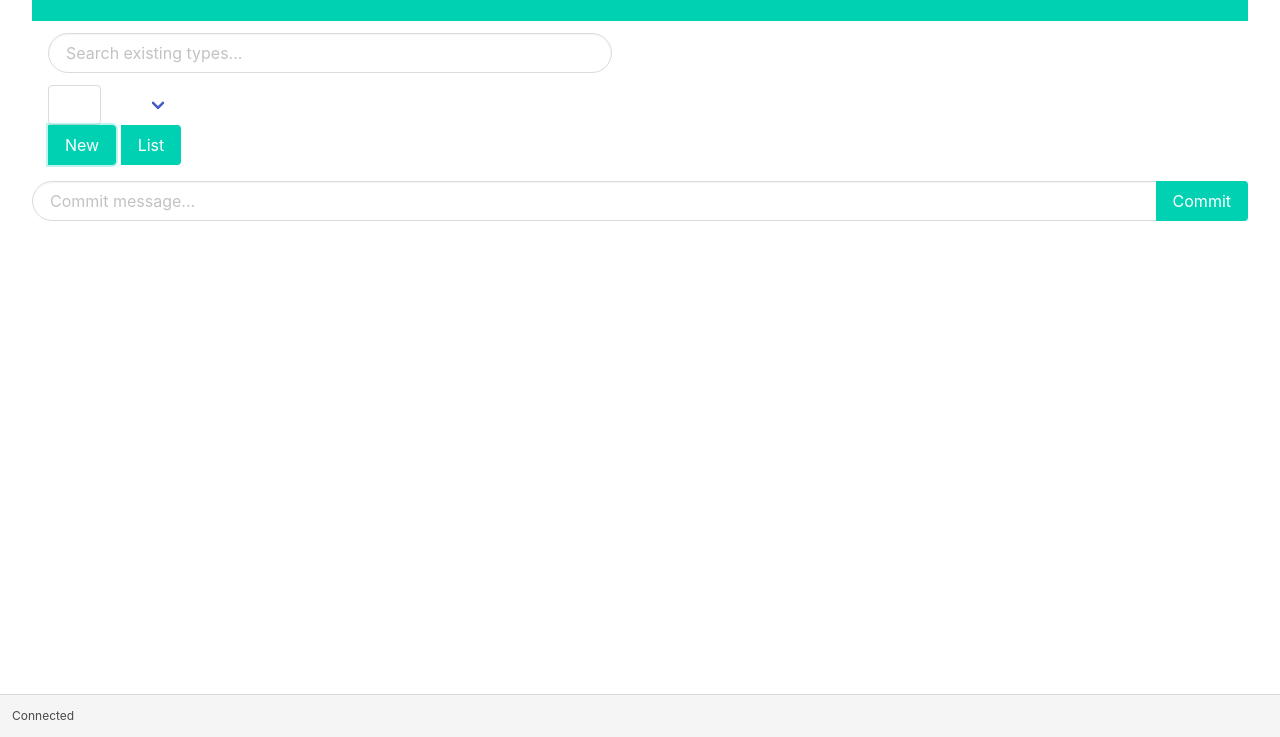
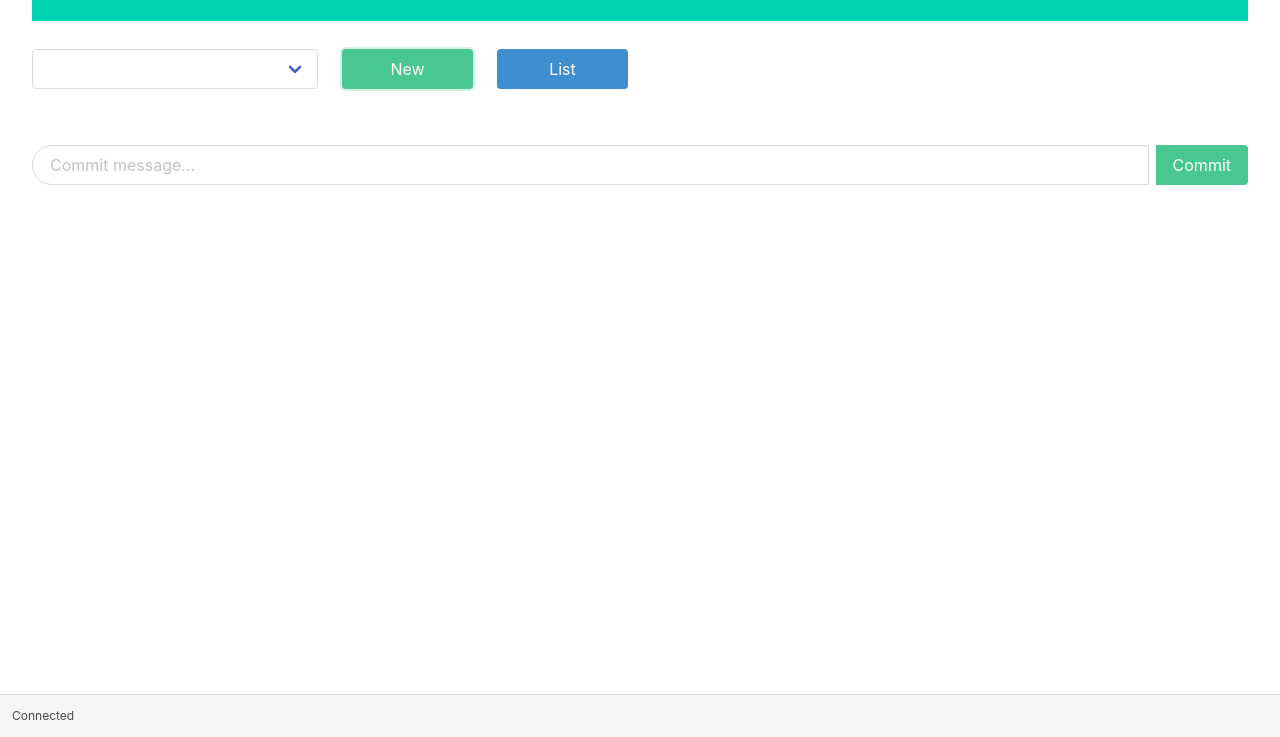
Before and after one commit to davidkleiven/TripleWorks, a plain HTML site: page pkg/html/index.html in a window 1280 px wide. Both pictures are taken after a click on the button "New". Shown: the part 63-800 px from the top of the page. Drawn offline with nearby package versions, Linux system fonts and the light colour scheme; no server answers.

Commit message:
feat: improve layout

```diff
--- a/pkg/html/index.html
+++ b/pkg/html/index.html
@@ -38,18 +38,9 @@
 
       <div class="columns is-fullheight">
         <div class="column is-half" id="left-panel">
-          <div class="px-4 py-3">
-            <div class="field">
-              <p class="control">
-                <input
-                  class="input is-rounded"
-                  type="text"
-                  placeholder="Search existing types..."
-                />
-              </p>
-            </div>
-            <div class="field has-addons">
-              <div class="select">
+          <div class="columns mt-4">
+            <div id="kind-select-column" class="column">
+              <div class="select is-fullwidth">
                 <select
                   id="type-select"
                   name="type"
@@ -58,9 +49,14 @@
                   hx-target="this"
                   hx-swap="innerHTML"
                 ></select>
-                <div class="control has-addons">
+              </div>
+            </div>
+            <div id="kind-btn-column" class="column">
+              <div class="columns">
+                <div class="column">
                   <button
-                    class="button is-primary"
+                    id="new-btn"
+                    class="button is-success is-fullwidth"
                     hx-target="#entity-form"
                     hx-swap="innerHTML"
                     hx-get="/entity-form"
@@ -69,8 +65,11 @@
                   >
                     New
                   </button>
+                </div>
+                <div class="column">
                   <button
-                    class="button is-primary"
+                    id="list-btn"
+                    class="button is-info is-fullwidth"
                     hx-target="#entity-form"
                     hx-swap="innerHTML"
                     hx-get="/entity-list"
@@ -83,6 +82,15 @@
               </div>
             </div>
           </div>
+          <div id="search-field" class="field is-hidden">
+            <p class="control">
+              <input
+                class="input is-rounded"
+                type="text"
+                placeholder="Search existing types..."
+              />
+            </p>
+          </div>
           <!-- Left panel content will be loaded via HTMX -->
           <div id="entity-form" class="mt-4"></div>
         </div>
@@ -92,7 +100,7 @@
       </div>
 
       <!-- Commit section at bottom of page -->
-      <div class="field has-addons mt-4">
+      <div id="commit-field" class="field has-addons mt-4 is-hidden">
         <div class="control is-expanded">
           <input
             class="input is-rounded"
@@ -101,8 +109,8 @@
             placeholder="Commit message..."
           />
         </div>
-        <div class="control">
-          <button class="button is-primary" onclick="commitChanges()">
+        <div class="control ml-2">
+          <button class="button is-success" onclick="commitChanges()">
             Commit
           </button>
         </div>
@@ -114,7 +122,7 @@
       </div>
     </footer>
   </body>
-  <script>
+  <script defer>
     let autofillInProgress = false;
     function delay(ms) {
       return new Promise((resolve) => setTimeout(resolve, ms));
@@ -210,6 +218,32 @@
       autofillInProgress = false;
     }
 
+    function makeFieldVisible(fieldId) {
+      const item = document.getElementById(fieldId);
+      if (item) {
+        item.classList.remove("is-hidden");
+      }
+    }
+
+    function hideField(fieldId) {
+      const item = document.getElementById(fieldId);
+      if (item) {
+        item.classList.add("is-hidden");
+      }
+    }
+
+    function handleAfterSwapEvent(evt) {
+      console.log(evt);
+      if (evt.detail.elt.id === "list-btn") {
+        hideField("commit-field");
+        makeFieldVisible("search-field");
+      } else if (evt.detail.elt.id === "new-btn") {
+        hideField("search-field");
+        makeFieldVisible("commit-field");
+      }
+    }
+
     document.addEventListener("change", handleChangeEvent);
+    document.addEventListener("htmx:afterRequest", handleAfterSwapEvent);
   </script>
 </html>
```
